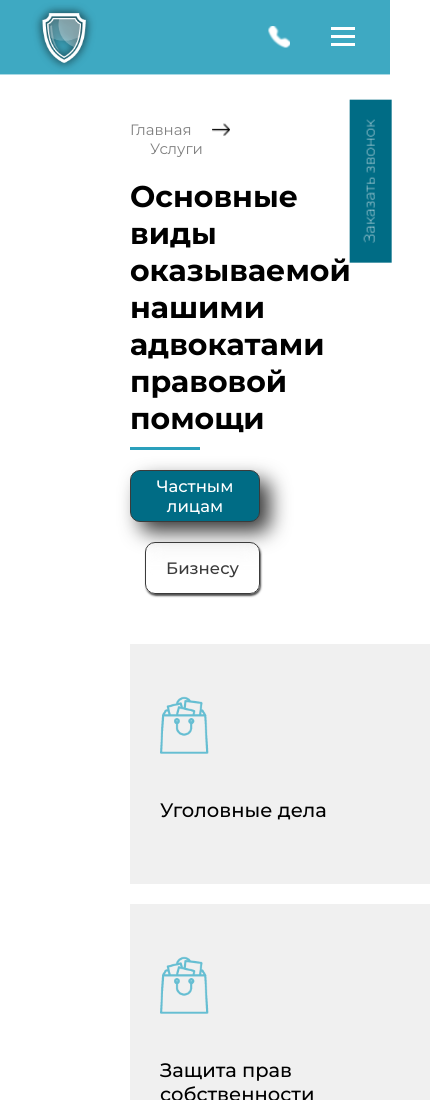
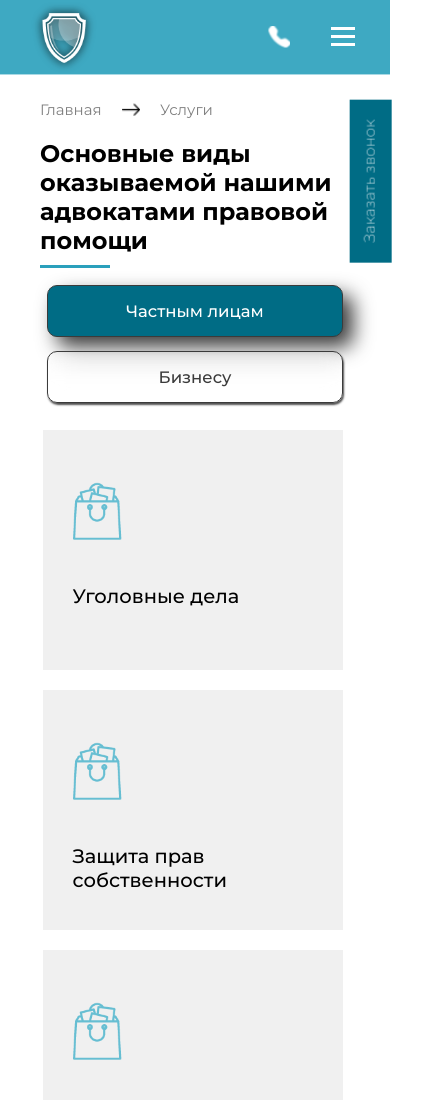
Before and after one commit to Ax51/react-site-MKA_Zaschita, a React (Create React App) app: page /services in a window 390 px wide. Shown: the top 1100 px of the page, 430 px wide, since content can reach past the window. Built offline with nearby package versions, Linux system fonts and the light colour scheme.

Commit message:
Services-main-page is now ready for mobile devices

```diff
--- a/src/Pages/Services-page/Services-main-page.css
+++ b/src/Pages/Services-page/Services-main-page.css
@@ -57,4 +57,51 @@
 }
 .services-page_header .buisness-switch {
     margin: 0;
+    margin-top: 10px;
 }
+.services-page_header .buisness-switch > * {
+    margin: 7px !important;
+}
+@media screen and (max-width:1200px) {
+    .services-page {
+        padding: 110px 60px 60px;
+    }
+}
+@media screen and (max-width:840px) {
+    .services-page_header .buisness-switch > * {
+        width: 180px;
+    }
+    .services-wrapper {
+        margin-top: 30px;
+    }
+}
+@media screen and (max-width:560px) {
+    .services-page_header h1 {
+        font-size: 1.6rem;
+    }
+    .services-page_header .buisness-switch {
+        justify-content: center;
+    }
+    .services-page_header .buisness-switch:last-child {
+        margin-left: 0;
+    }
+    .services-page {
+        padding: 100px 40px 30px;
+    }
+    .services-wrapper {
+        margin-top: 20px;
+    }
+}
+@media screen and (max-width:470px) {
+    .services-page_header .buisness-switch > * {
+        width: calc(100vw - 90px);
+    }
+}
+@media screen and (max-width:340px) {
+    .services-page {
+        padding: 90px 30px 30px;
+    }
+    .services-page_header .buisness-switch > * {
+        width: 160px;
+    }
+}
```
